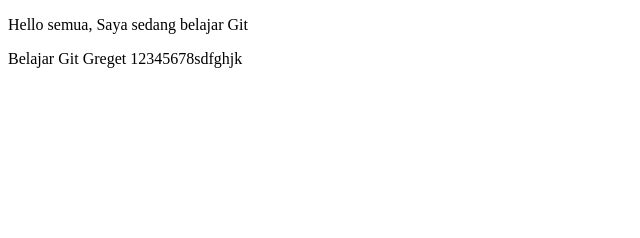
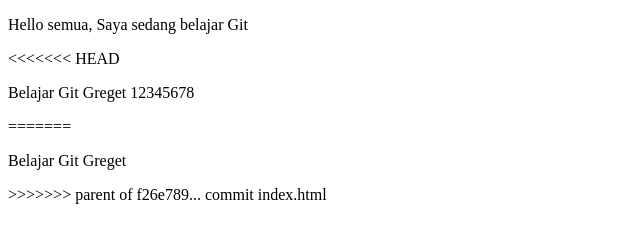
Before and after one commit to FradilaNurHasanah/belajar-git, a plain HTML site: page index.html in a window 1280 px wide. Shown: the whole page, without its empty margins (0-640 px from the left). Drawn offline with Linux system fonts and the light colour scheme.

Commit message:
ubah index.html

```diff
--- a/index.html
+++ b/index.html
@@ -6,6 +6,10 @@
     </head>
     <body>
         <p>Hello semua, Saya sedang belajar Git</p>
-        <p>Belajar Git Greget 12345678sdfghjk</p>
+<<<<<<< HEAD
+        <p>Belajar Git Greget 12345678</p>
+=======
+        <p>Belajar Git Greget</p>
+>>>>>>> parent of f26e789... commit index.html
     </body>
 </html>
```
